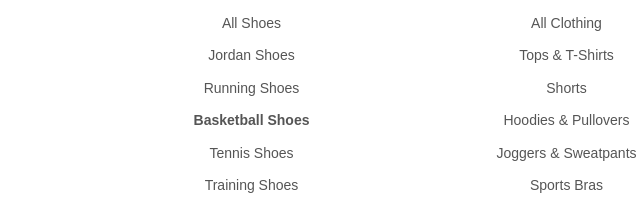
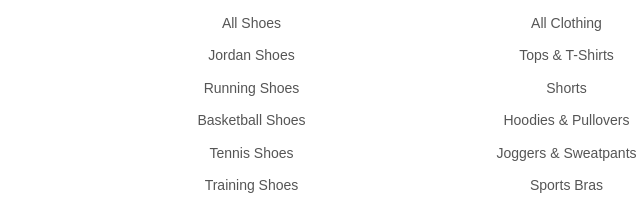
Before and after one commit to DipTech001/Nike.clone, a plain HTML site: page index.html in a window 1280 px wide. Shown: the part 2994-3198 px from the top of the page, 231-871 px from the left. Drawn offline with nearby package versions, Linux system fonts and the light colour scheme.

Commit message:
first commit

```diff
--- a/index.html
+++ b/index.html
@@ -802,7 +802,7 @@
       <li><a href="#">All Shoes</a></li>
       <li><a href="#">Jordan Shoes</a></li>
       <li><a href="#">Running Shoes</a></li>
-      <li><a href="#"><strong>Basketball Shoes</strong></a></li>
+      <li><a href="#">Basketball Shoes</a></li>
       <li><a href="#">Tennis Shoes</a></li>
       <li><a href="#">Training Shoes</a></li>
       <li><a href="#">Custom Shoes</a></li>
```
